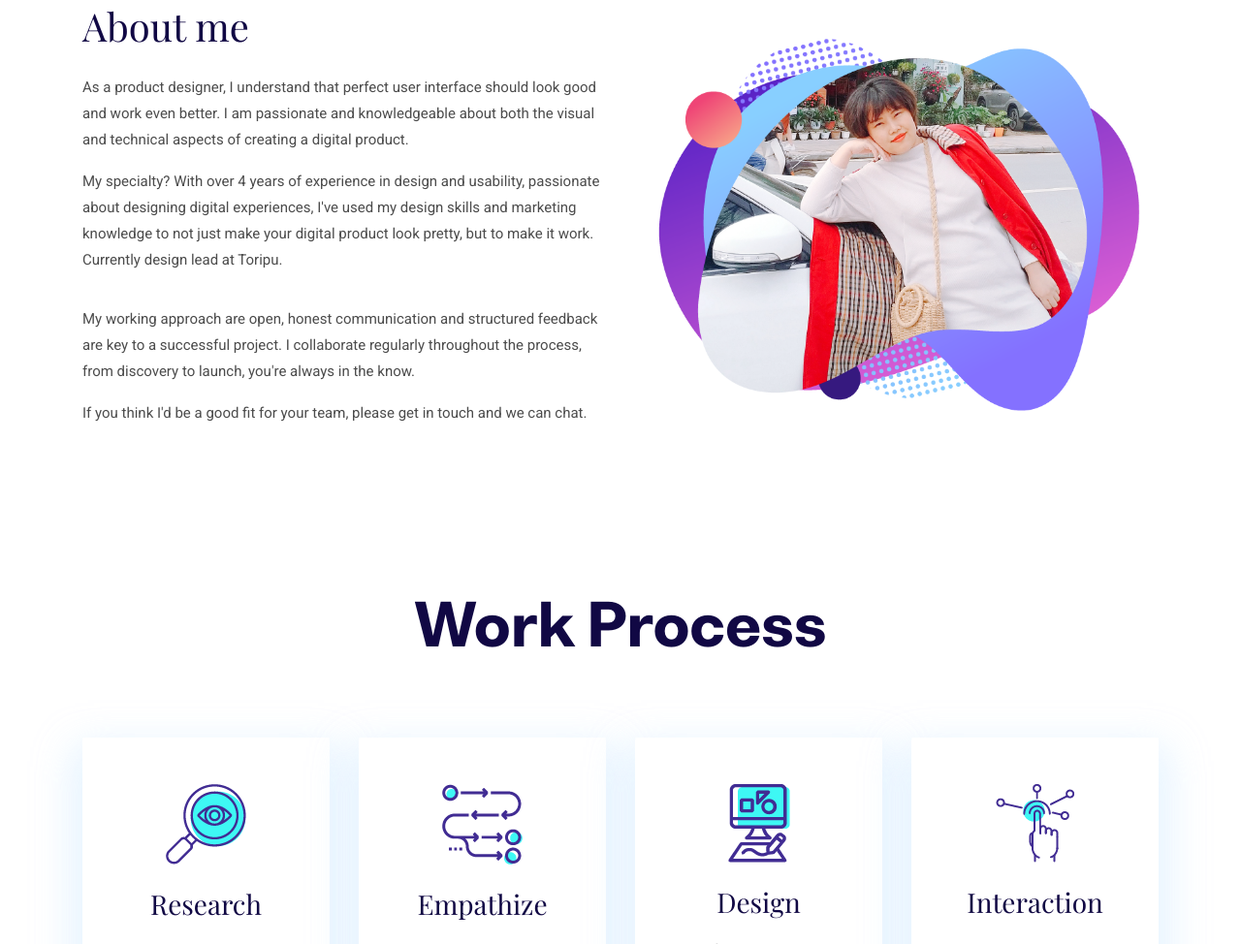
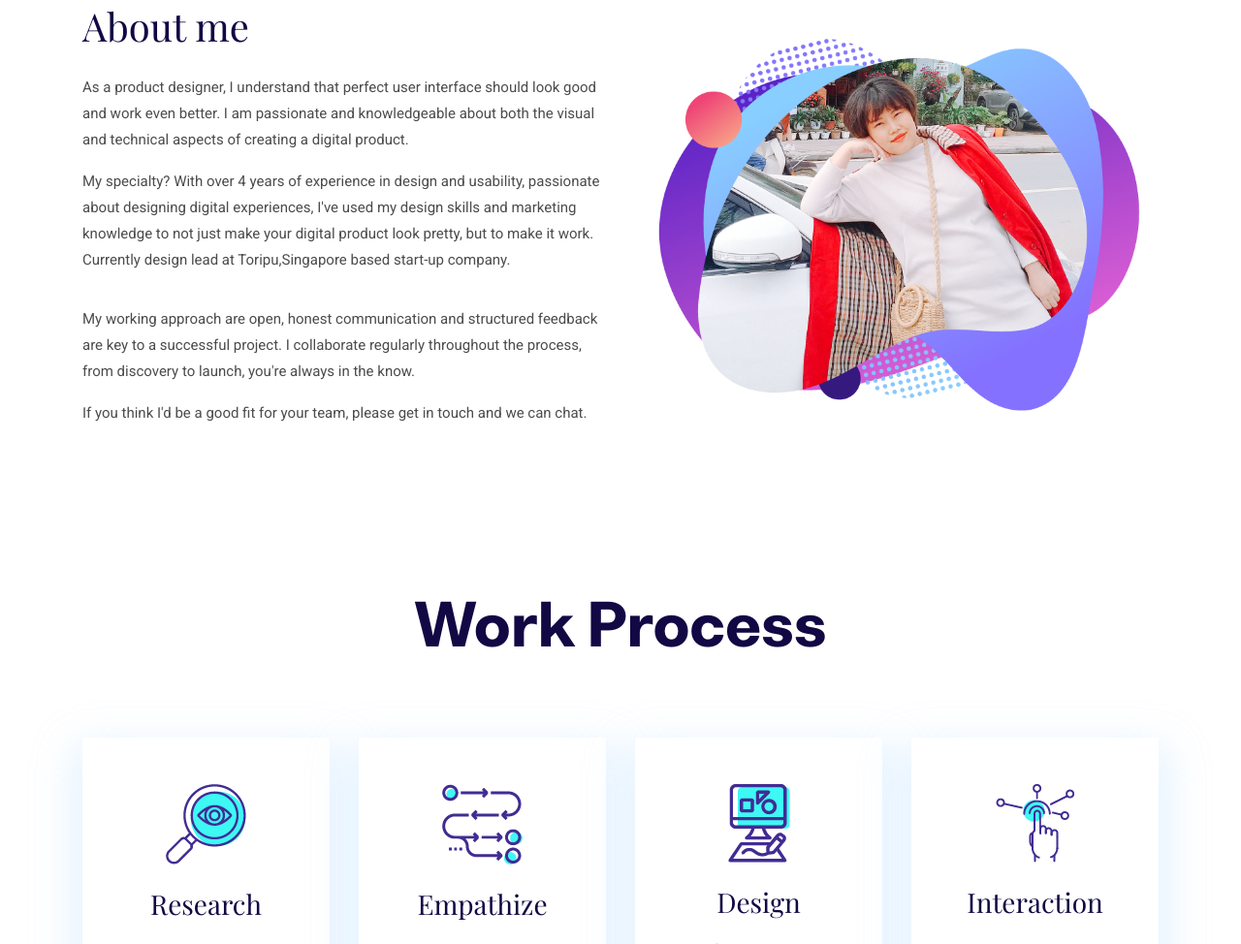
Before and after one commit to quyenweb/my-portfolio, a plain HTML site: page about.html in a window 1280 px wide. Shown: the part 741-1715 px from the top of the page at 97% size. Drawn offline with nearby package versions, Linux system fonts and the light colour scheme; a script that the page names is missing.

Commit message:
Update about.html

```diff
--- a/about.html
+++ b/about.html
@@ -85,7 +85,8 @@
       <div class="col-md-6">
       	<h3> About me </h3></br>
         <p>As a product designer, I understand that perfect user interface should look good and work even better. I am passionate and knowledgeable about both the visual and technical aspects of creating a digital product.</p>
-         <p>My specialty? With over 4 years of experience in design and usability, passionate about designing digital experiences, I've used my design skills and marketing knowledge to not just make your digital product look pretty, but to make it work. Currently design lead at Toripu.</p></br>
+         <p>My specialty? With over 4 years of experience in design and usability, passionate about designing digital experiences, I've used my design skills and marketing knowledge to not just make your digital product look pretty, but to make it work. Currently design lead at Toripu,Singapore based start-up company.
+</p></br>
 
         <p>My working approach are open, honest communication and structured feedback are key to a successful project. I collaborate regularly throughout the process, from discovery to launch, you're always in the know.</p>
         <p> If you think I'd be a good fit for your team, please get in touch and we can chat.</p>
```
